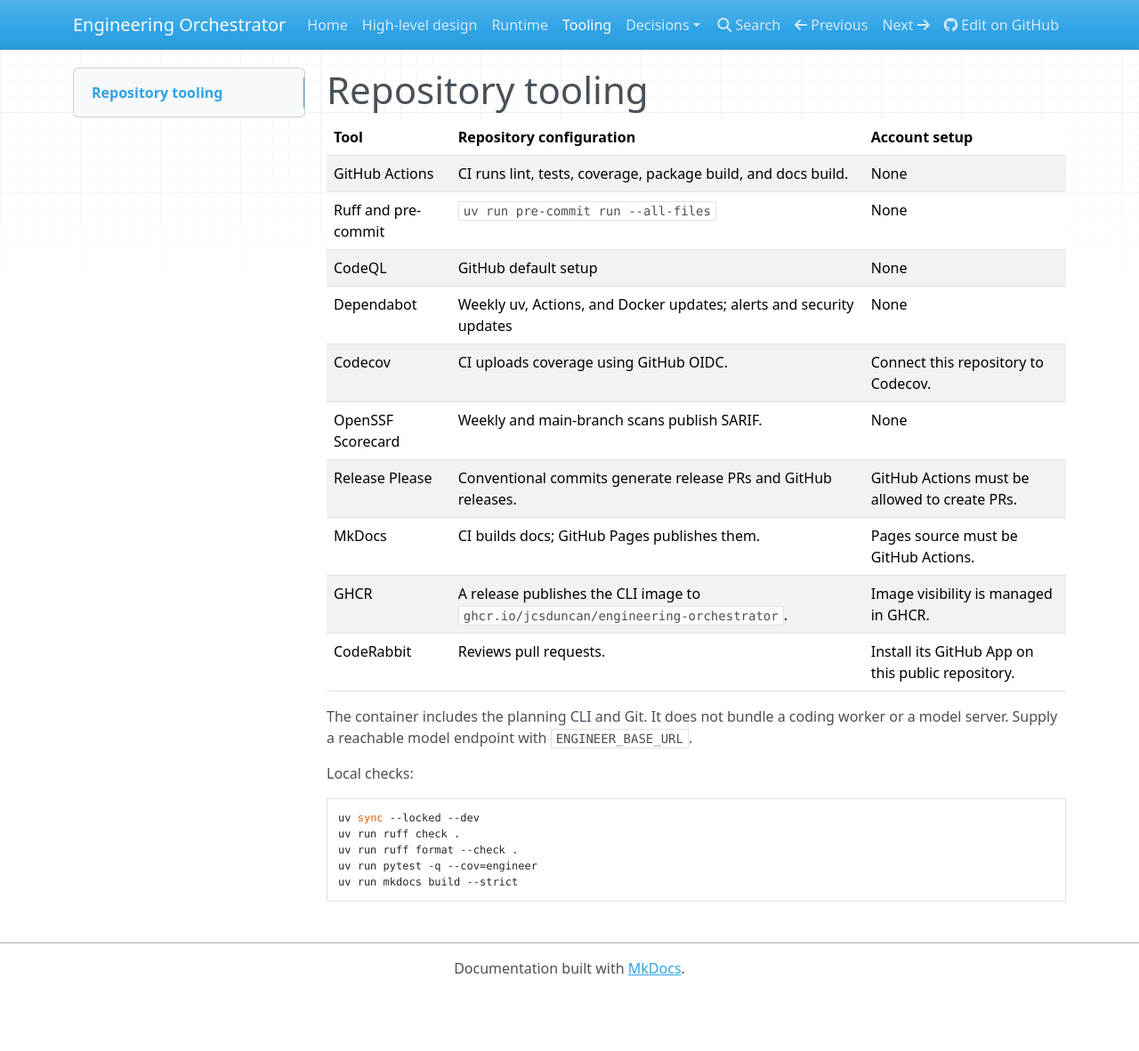
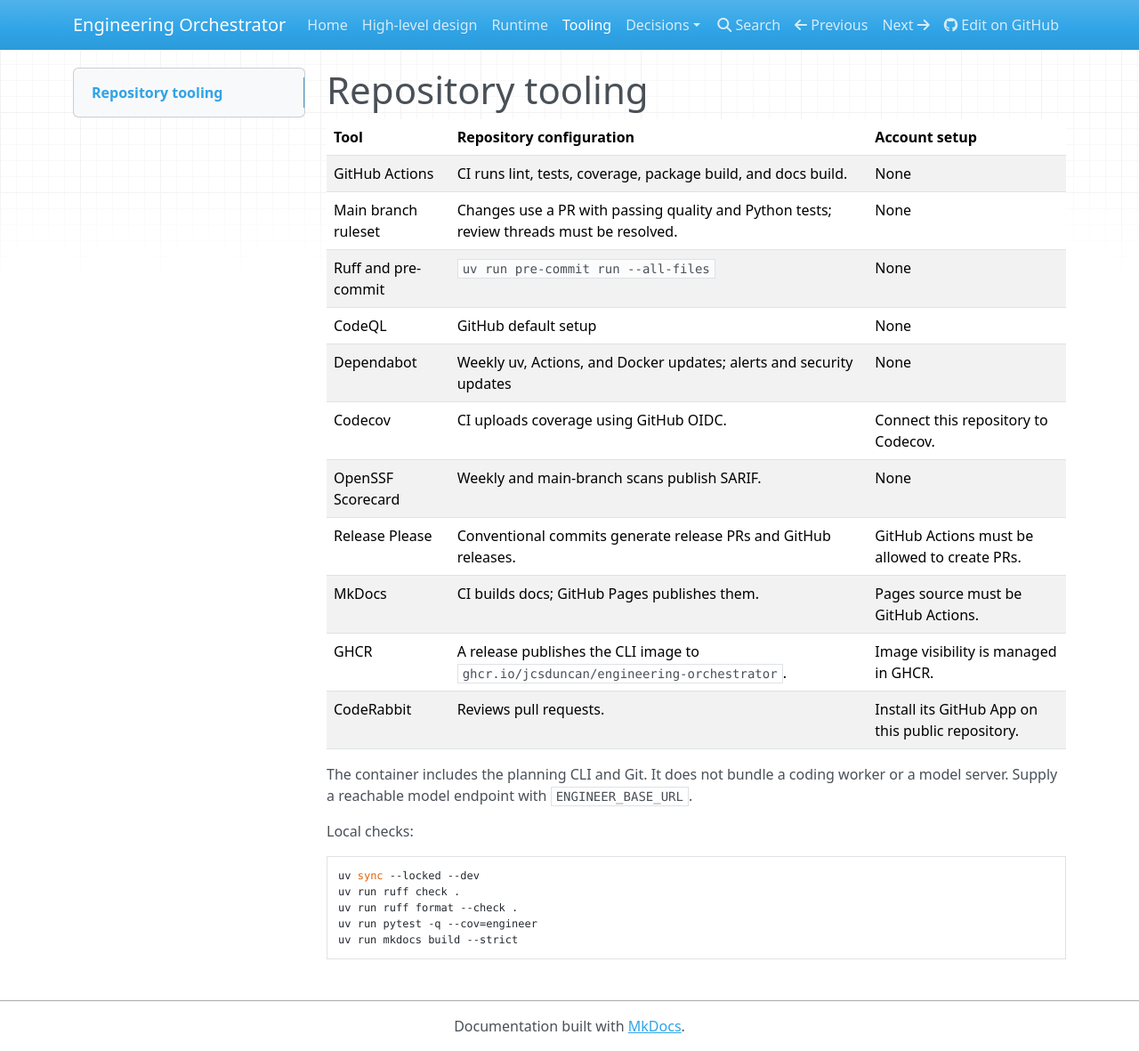
Before and after one commit to jcsduncan/engineering-orchestrator, an MkDocs documentation site: the page built from docs/tooling.md, in a window 1280 px wide and 1181 px high. Shown: the whole window at 89% size. Built offline with MkDocs 1.6.1, drawn with Linux system fonts in a browser that asks for light colours; nearby versions of some CDN libraries.

Commit message:
docs: record main branch checks

```diff
--- a/docs/tooling.md
+++ b/docs/tooling.md
@@ -3,6 +3,7 @@
 | Tool | Repository configuration | Account setup |
 | --- | --- | --- |
 | GitHub Actions | CI runs lint, tests, coverage, package build, and docs build. | None |
+| Main branch ruleset | Changes use a PR with passing quality and Python tests; review threads must be resolved. | None |
 | Ruff and pre-commit | `uv run pre-commit run --all-files` | None |
 | CodeQL | GitHub default setup | None |
 | Dependabot | Weekly uv, Actions, and Docker updates; alerts and security updates | None |
```
